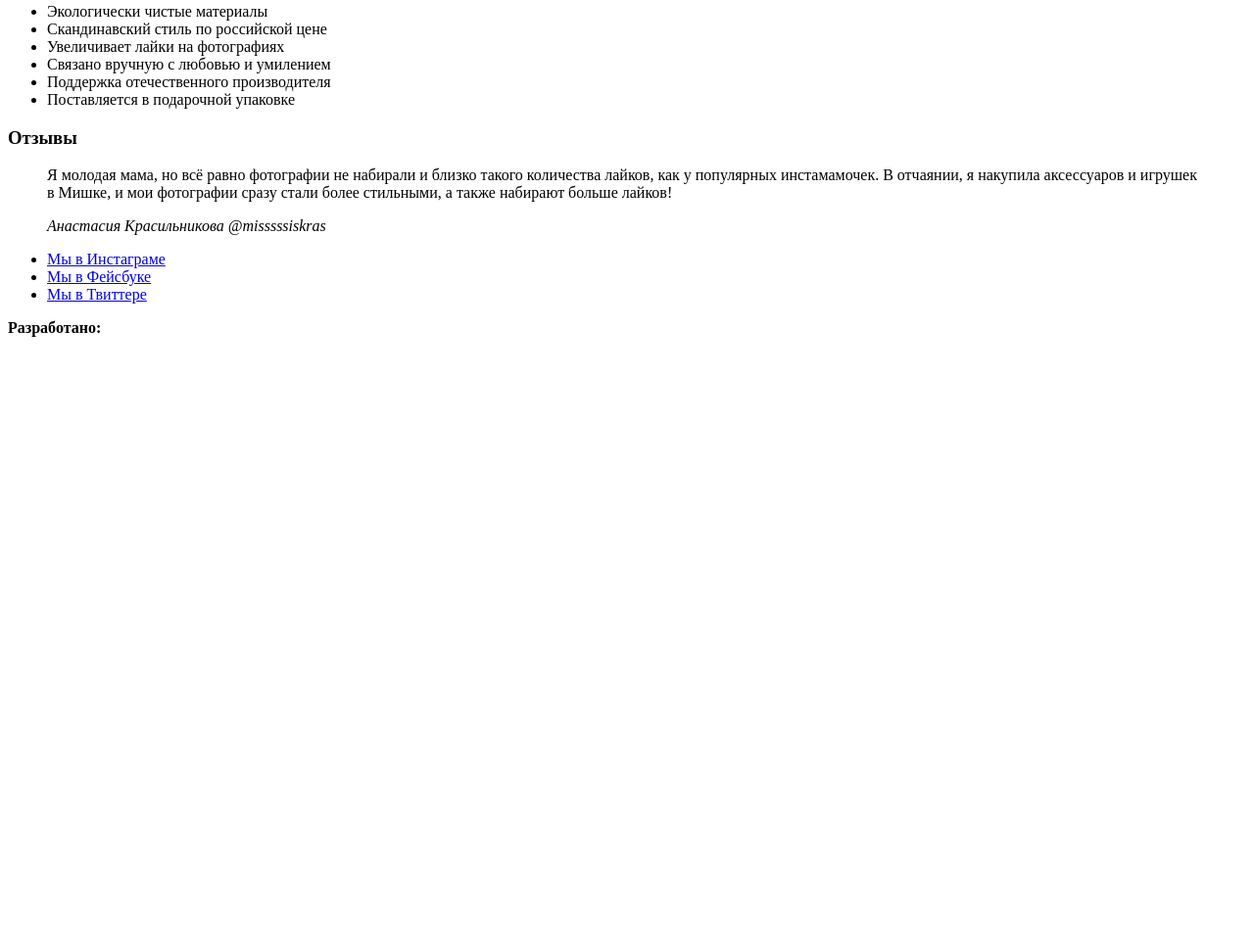
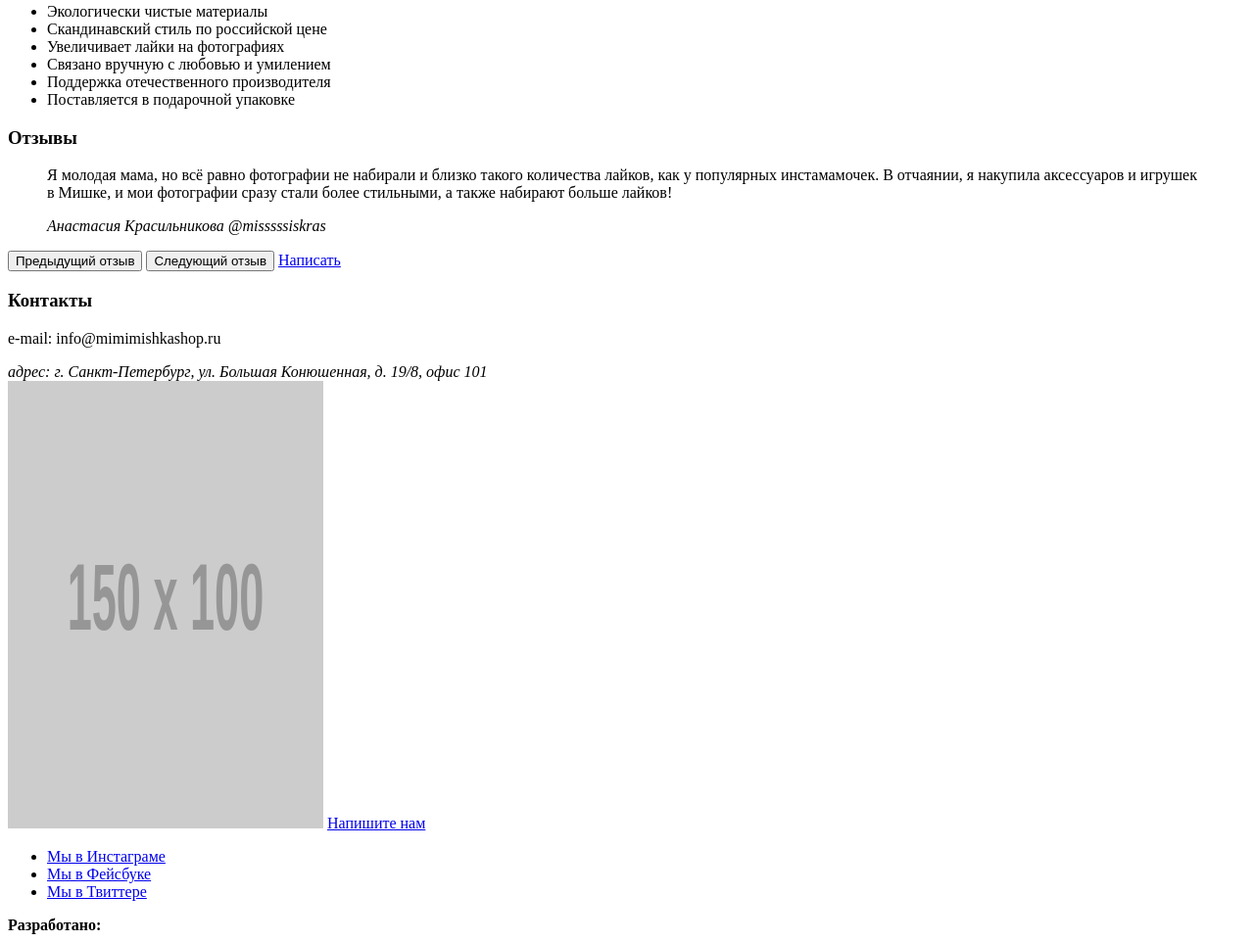
Before and after one commit to TimurSivakov/871733-mishka-16, a website: page source/index.html in a window 1280 px wide. Shown: the part 1003-1965 px from the top of the page at 98% size. Before the commit the page ends 1355 px from the top, so only its background shows below. Drawn offline with Linux system fonts and the light colour scheme; placeholder pictures from the web are drawn by us.

Commit message:
Разметка оставшихся блоков на гл.странице по БЭМ

```diff
--- a/source/index.html
+++ b/source/index.html
@@ -93,6 +93,21 @@
             <cite class="reviews__author-login">@misssssiskras</cite>
           </blockquote>
         </div>
+        <button class="reviews__prev" type="button">Предыдущий отзыв</button>
+        <button class="reviews__next" type="button">Следующий отзыв</button>
+        <a class="reviews__write button" href="#">Написать</a>
+      </section>
+
+      <section class="contacts">
+        <div class="contacts__wrapper">
+          <h3 class="contacts__title">Контакты</h3>
+          <p class="contacts__e-mail">e-mail: info@mimimishkashop.ru</p>
+          <address class="contacts__address">
+            адрес: г. Санкт-Петербург, ул. Большая Конюшенная, д. 19/8, офис 101
+          </address>
+        </div>
+        <img src="http://placehold.it/150x100" width="322" height="457" alt="Местоположение на карте">
+        <a class="contacts__write-us button" href="#">Напишите нам</a>
       </section>
 
     </main>
```
